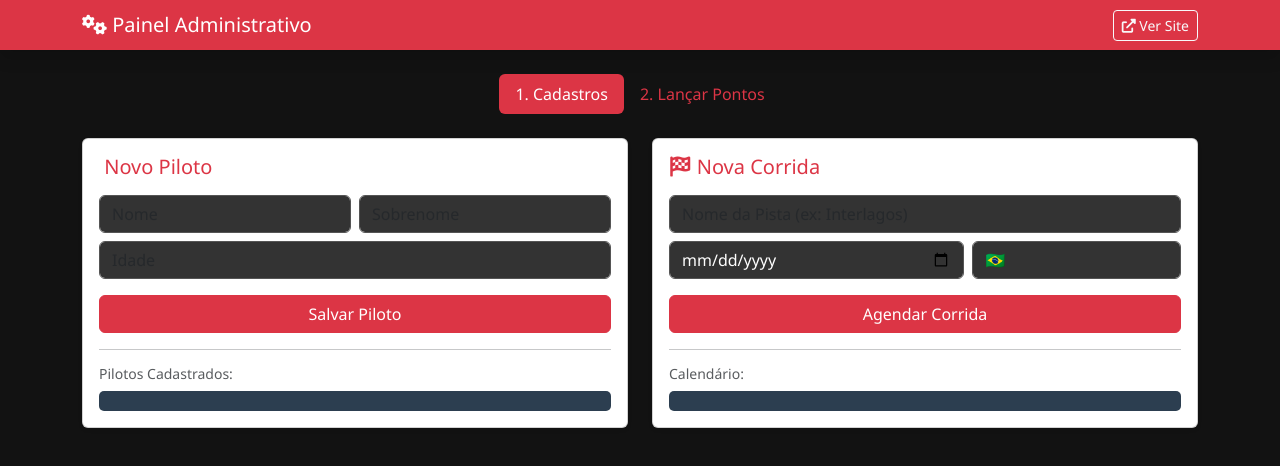
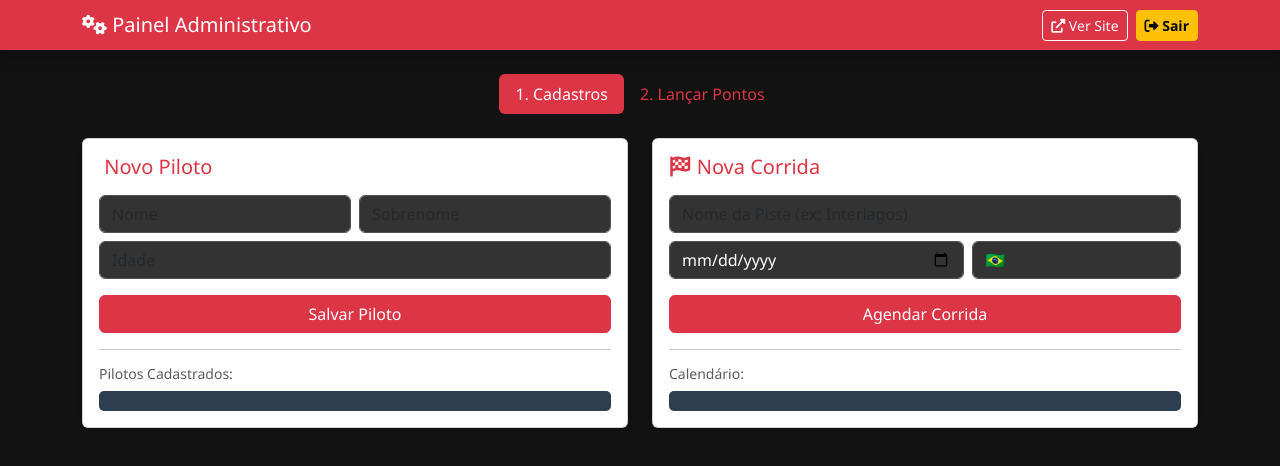
Before and after one commit to jailsonmendesjr/kart-ranking, a website: page private/admin.html in a window 1280 px wide. Drawn offline with nearby package versions, Linux system fonts and the light colour scheme; files that its build step writes are made by us from their sources; no server answers; some icons are missing; files whose address does not match are found by name.

Commit message:
btn sair

```diff
--- a/private/admin.html
+++ b/private/admin.html
@@ -19,7 +19,14 @@
     <nav class="navbar navbar-dark bg-danger mb-4 shadow">
         <div class="container">
             <span class="navbar-brand mb-0 h1"><i class="fas fa-cogs"></i> Painel Administrativo</span>
-            <a href="/" target="_blank" class="btn btn-outline-light btn-sm"><i class="fas fa-external-link-alt"></i> Ver Site</a>
+            <div class="d-flex gap-2">
+    <a href="/" target="_blank" class="btn btn-outline-light btn-sm">
+        <i class="fas fa-external-link-alt"></i> Ver Site
+    </a>
+    <a href="/logout" class="btn btn-warning btn-sm fw-bold">
+        <i class="fas fa-sign-out-alt"></i> Sair
+    </a>
+</div>
         </div>
     </nav>
 
```
